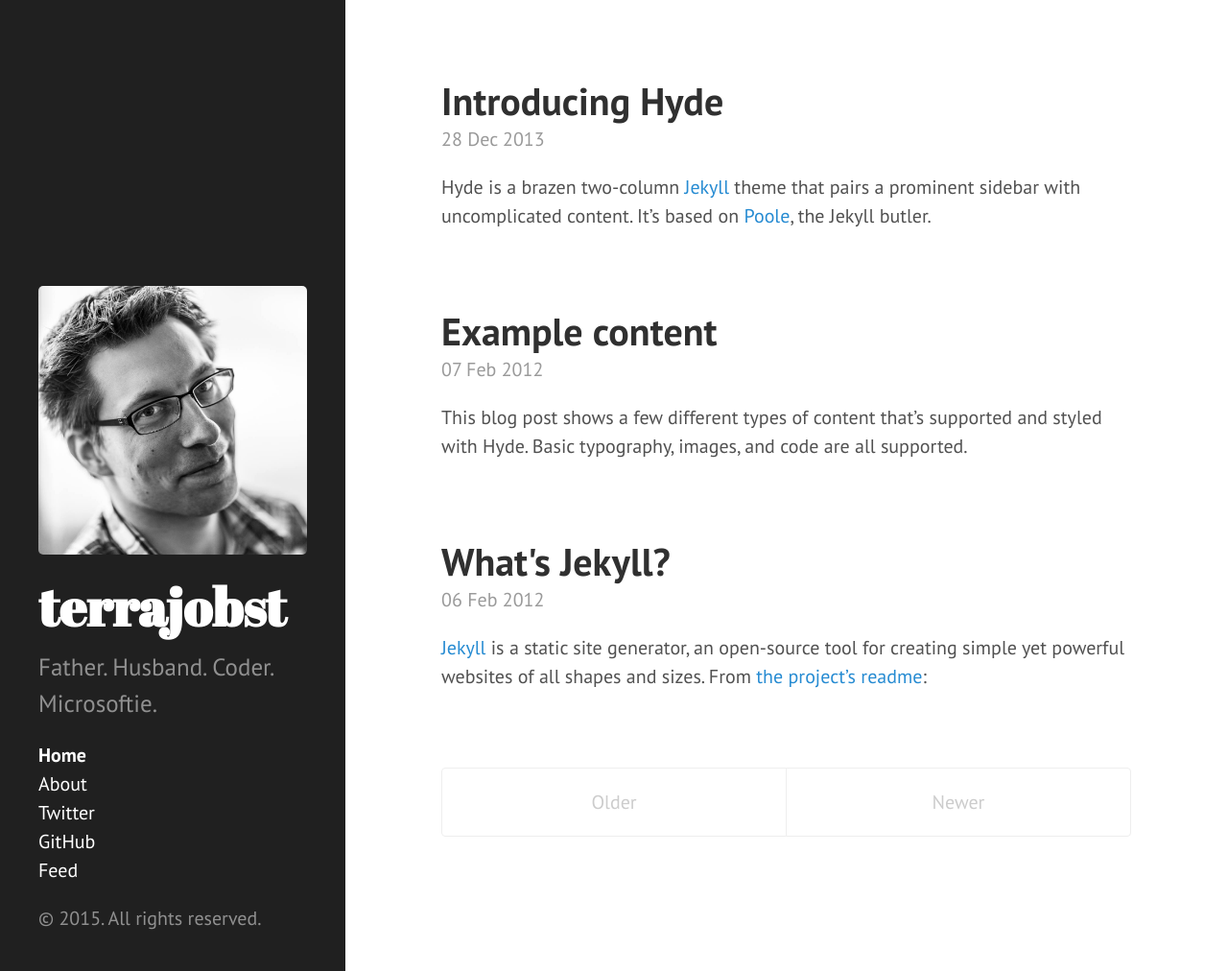
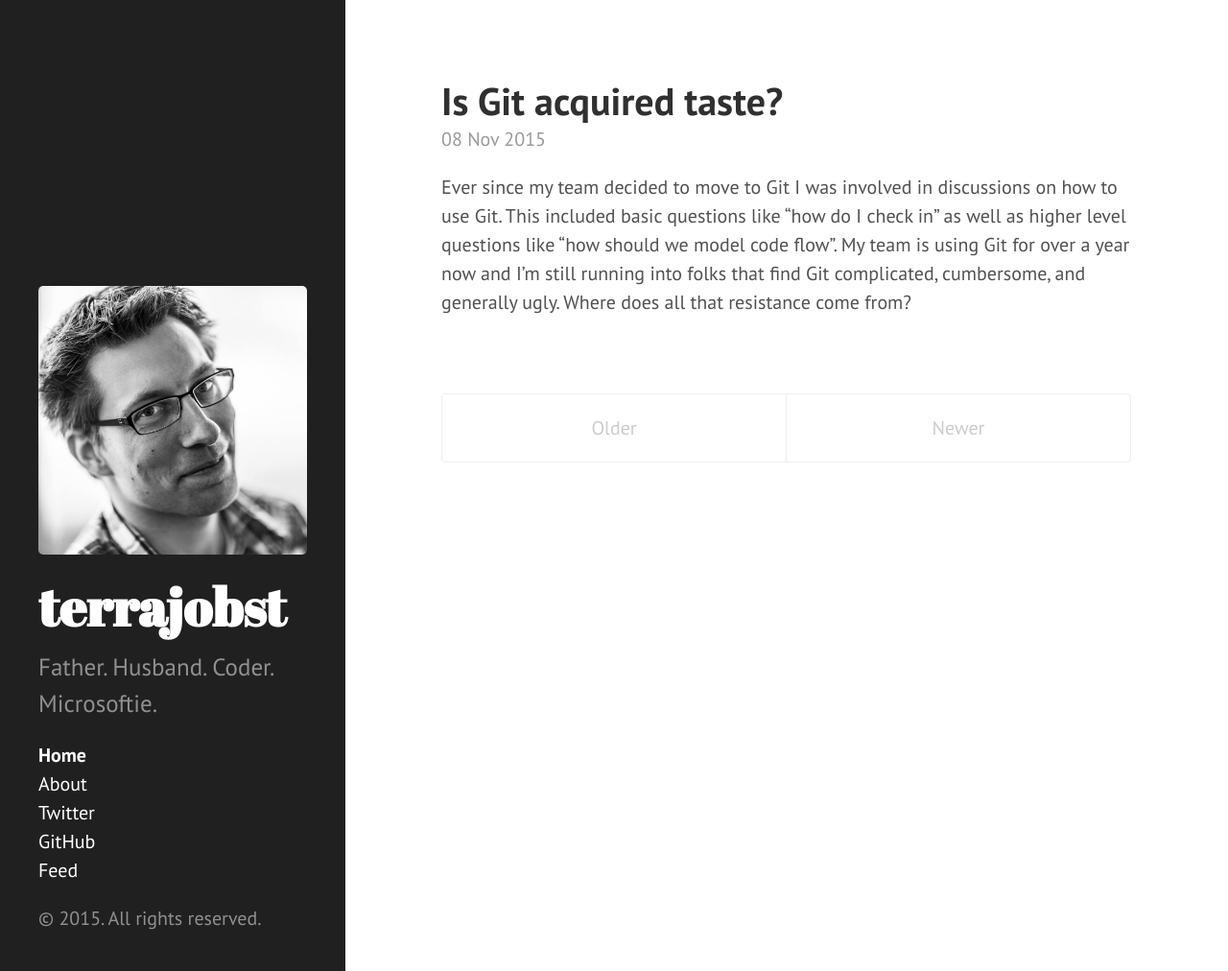
Before and after one commit to terrajobst/terrajobst.github.io, a Jekyll site: the page built from index.html, in a window 1280 px wide and 1012 px high. Shown: the whole window at 96% size. Built offline with Jekyll 4.4.1, drawn with Linux system fonts in a browser that asks for light colours; Markdown is read by kramdown in place of the engine named in the settings; the list of posts is cut into pages by our own code; part of the change alters nothing that is shown.

Commit message:
Kick off the blog with actual content

````diff
--- a/_posts/2012-02-06-whats-jekyll.md
+++ /dev/null
@@ -1,13 +0,0 @@
----
-layout: post
-title: What's Jekyll?
-comments: true
----
-
-[Jekyll](http://jekyllrb.com) is a static site generator, an open-source tool for creating simple yet powerful websites of all shapes and sizes. From [the project's readme](https://github.com/mojombo/jekyll/blob/master/README.markdown):
-
-  > Jekyll is a simple, blog aware, static site generator. It takes a template directory [...] and spits out a complete, static website suitable for serving with Apache or your favorite web server. This is also the engine behind GitHub Pages, which you can use to host your project’s page or blog right here from GitHub.
-
-It's an immensely useful tool and one we encourage you to use here with Hyde.
-
-Find out more by [visiting the project on GitHub](https://github.com/mojombo/jekyll).
--- a/_posts/2012-02-07-example-content.md
+++ /dev/null
@@ -1,56 +0,0 @@
----
-layout: post
-title: Example content
-comments: true
----
-
-This blog post shows a few different types of content that's supported and styled with Hyde. Basic typography, images, and code are all supported.
-
------
-
-Cum sociis natoque penatibus et magnis <a href="#">dis parturient montes</a>, nascetur ridiculus mus. Aenean eu leo quam. Pellentesque ornare sem lacinia quam venenatis vestibulum. Sed posuere consectetur est at lobortis. Cras mattis consectetur purus sit amet fermentum.
-
-> Curabitur blandit tempus porttitor. **Nullam quis risus eget urna mollis** ornare vel eu leo. Nullam id dolor id nibh ultricies vehicula ut id elit.
-
-Etiam porta *sem malesuada magna* mollis euismod. Cras mattis consectetur purus sit amet fermentum. Aenean lacinia bibendum nulla sed consectetur.
-
-## Heading
-
-Vivamus sagittis lacus vel augue laoreet rutrum faucibus dolor auctor. Duis mollis, est non commodo luctus, nisi erat porttitor ligula, eget lacinia odio sem nec elit. Morbi leo risus, porta ac consectetur ac, vestibulum at eros.
-
-### Sub-heading
-
-Cum sociis natoque penatibus et magnis dis parturient montes, nascetur ridiculus mus.
-
-{% highlight js %}
-// Example can be run directly in your JavaScript console
-
-// Create a function that takes two arguments and returns the sum of those arguments
-var adder = new Function("a", "b", "return a + b");
-
-// Call the function
-adder(2, 6);
-// > 8
-{% endhighlight %}
-
-Aenean lacinia bibendum nulla sed consectetur. Etiam porta sem malesuada magna mollis euismod. Fusce dapibus, tellus ac cursus commodo, tortor mauris condimentum nibh, ut fermentum massa.
-
-### Sub-heading
-
-Cum sociis natoque penatibus et magnis dis parturient montes, nascetur ridiculus mus. Aenean lacinia bibendum nulla sed consectetur. Etiam porta sem malesuada magna mollis euismod. Fusce dapibus, tellus ac cursus commodo, tortor mauris condimentum nibh, ut fermentum massa justo sit amet risus.
-
-* Praesent commodo cursus magna, vel scelerisque nisl consectetur et.
-* Donec id elit non mi porta gravida at eget metus.
-* Nulla vitae elit libero, a pharetra augue.
-
-Donec ullamcorper nulla non metus auctor fringilla. Nulla vitae elit libero, a pharetra augue.
-
-1. Vestibulum id ligula porta felis euismod semper.
-2. Cum sociis natoque penatibus et magnis dis parturient montes, nascetur ridiculus mus.
-3. Maecenas sed diam eget risus varius blandit sit amet non magna.
-
-Cras mattis consectetur purus sit amet fermentum. Sed posuere consectetur est at lobortis.
-
------
-
-Want to see something else added? <a href="https://github.com/mdo/hyde/issues/new">Open an issue.</a>
--- a/_posts/2013-12-28-introducing-hyde.md
+++ /dev/null
@@ -1,38 +0,0 @@
----
-layout: post
-title: Introducing Hyde
-comments: true
----
-
-Hyde is a brazen two-column [Jekyll](http://jekyllrb.com) theme that pairs a prominent sidebar with uncomplicated content. It's based on [Poole](http://getpoole.com), the Jekyll butler.
-
-### Built on Poole
-
-Poole is the Jekyll Butler, serving as an upstanding and effective foundation for Jekyll themes by [@mdo](https://twitter.com/mdo). Poole, and every theme built on it (like Hyde here) includes the following:
-
-* Complete Jekyll setup included (layouts, config, [404](/404), [RSS feed](/atom.xml), posts, and [example page](/about))
-* Mobile friendly design and development
-* Easily scalable text and component sizing with `rem` units in the CSS
-* Support for a wide gamut of HTML elements
-* Related posts (time-based, because Jekyll) below each post
-* Syntax highlighting, courtesy Pygments (the Python-based code snippet highlighter)
-
-### Hyde features
-
-In addition to the features of Poole, Lanyon adds the following:
-
-* Sidebar includes support for textual modules and a dynamically generated navigation with active link support
-* Two orientations for content and sidebar, default (left sidebar) and [reverse](https://github.com/poole/lanyon#reverse-layout) (right sidebar), available via `<body>` classes
-* [Eight optional color schemes](https://github.com/poole/hyde#themes), available via `<body>` classes
-
-[Head to the readme](https://github.com/poole/hyde#readme) to learn more.
-
-### Browser support
-
-Hyde is by preference a forward-thinking project. In addition to the latest versions of Chrome, Safari (mobile and desktop), and Firefox, it is only compatible with Internet Explorer 9 and above.
-
-### Download
-
-Hyde is developed on and hosted with GitHub. Head to the <a href="https://github.com/poole/hyde">GitHub repository</a> for downloads, bug reports, and features requests.
-
-Thanks!
--- /dev/null
+++ b/_posts/2015-11-08-git-acquired-taste.md
@@ -0,0 +1,83 @@
+---
+layout: post
+title: Is Git acquired taste?
+comments: true
+---
+
+Ever since my team decided to move to Git I was involved in discussions on how to use Git. This included basic questions like "how do I check in" as well as
+higher level questions like "how should we model code flow". My team is using Git for over a year now and I'm still running into folks that find Git complicated, cumbersome, and generally ugly. Where does all that resistance come from?
+
+## I'm not a hacker
+
+First let me start by saying I was never a Unix hacker. In fact, when I joined Microsoft five years ago I wasn't a command line aficionado either. I'm the kind of guy that really enjoys UI and will zoom in to fix off-by-one pixel errors.
+
+However, I'm in love with Git ever since I moved switched from Mercurial about three years ago. The fact that so many folks I deeply respect and admire seem to think Git is complicated made me wonder why *I* like it. I don't think of myself as particularly clever. I already told you that I'm not a command line hacker (I still can't seem to remember the syntax of `findstr` for fuck's sake).
+
+So I wonder what causes so much resistance that I've seen for Git.
+
+## Why the strong dislike for Git?
+
+A couple of days ago I had a thought. Maybe it's not that Git is hard, ugly, or complicated. Maybe it's a matter of first impression. I tweeted the following:
+
+<blockquote class="twitter-tweet" lang="en"><p lang="en" dir="ltr">I&#39;ve come to believe that Git is an awesome tool for a single developer but acquired taste for a team environment.</p>&mdash; Immo Landwerth (@terrajobst) <a href="https://twitter.com/terrajobst/status/663222749188329473">November 8, 2015</a></blockquote> <script async src="//platform.twitter.com/widgets.js" charset="utf-8"></script>
+
+Many folks replied and pointed out that Git is an excellent tool for teams -- given that I really love Git it should not come as a surprise that I think so too.
+
+I tried to say something different. When you learn Git as a tool to organize yourself your perspective is drastically different from when you learn Git to organize a team. Let's compare them.
+
+## Git for individuals vs. Git for teams
+
+Git was designed around automating the patch submission process the Linux kernel developers uses. [Linus wanted a system](https://www.youtube.com/watch?v=4XpnKHJAok8) where he gets exactly out what he put in. Once you have that mindset, it's obvious that you want your own repository that only *you* have access to and that all operations are based around a pull-based model.
+
+In other words: you *pull* changes from people you trust rather than letting trusted people *push* to an agreed-upon sync point.
+
+This model is so successful that it found wide adoption outside the Linux kernel. In fact, GitHub is "nothing more" *handwavymotion* than a web front end over Git and this process. GitHub provides a first class feature to allow people to *request* to pull their changes. This pull request feature is great because it combines code flow with code reviews.
+
+Needless to say that the pull request process can even be used in cases where all participants are in fact allowed to push their changes directly to the centralized sync point. That's akin to ignore the guidance to conduct a code review before checking in (however, a kitten dies every time it's done).
+
+In a centralized version control system (CVCS), such as SVN, TVFC, Perforce, you simply check in. The only thing you may do before is using whatever your code review tool is. That's it.
+
+You may argue that I'm simplifying a lot in that CVCS isn't that easy either. You're correct. But folks *already* have those skills. Even worse, they are *ingrained* in most professional devs.
+
+Trying to explain why they need to fork, clone, commit, push to origin, create PR from origin to upstream, squash, and merge, is an exercise in patience -- for both sides.
+
+## Git is special
+
+"But surely technology is always changing", you must think right now. That's true, but I believe Git is somewhat special in that it's the only version control tool that I know of that has a reputation of being excessively complicated.
+
+Here are two popular examples:
+
+1. [XKCD](http://xkcd.com/1597/)
+2. [Fake man pages for Git](http://git-man-page-generator.lokaltog.net)
+
+The fake man pages highlight how hideously complicated and absurd Git can appear to newcomers. Here is [an example](http://git-man-page-generator.lokaltog.net/#4ae83247df429db41968bc5618c22612):
+
+> git-lick-archive — lick some non-filter-branched downstream archives next to a few diffed non-repacked local remotes
+
+At this point, it should be clear that I believe one reason for this perception is that the workflows of distributed version control (DVCS) are simply different from the ones used in a CVCS, which are what most teams still use.
+
+Another reason is the command line. The command line wasn't necessarily designed top-down but rather grown over time. It suffers from complex terminology and many inconsistencies of operations between different commands. Example? Sure:
+
+```
+git tag rm old-tag
+```
+
+Sigh. You just created a tag called `rm` that points to `old-tag`. Obviously.
+
+## OK, what's your point?
+
+If you read that far, you must wonder what exactly my point is. Hey, it's my blog. I get to rant all I want here. I'm under no obligation to provide a conclusion.
+
+Nonetheless, I do have some thoughts on how to make folks more successful in learning Git:
+
+* **Have a single centralized repo, no forks**. First of, I believe it's much easier to switch to Git from a CVCS if there is the one true copy. Yes, this means no forks. I can't count then number of times I had to explain the difference between origin and upstream to team members. Avoid that if you can.
+
+* **Use the command line**. What? UI is much easier! I beg to differ. UI might make your workflows smoother but it doesn't help you to understand Git. Also, if you google a question, you're much more likely to find a command line based answer than a step-by-step recipe for the UI you happen to use. The command line also helps you to learn the official Git terminology -- many UI tools have their own lingo.
+
+* **Watch a video on Git internals**. Seriously? I'm not going to use hex editor to check in. Riiiight. But understanding the basic way in which Git thinks helps you to predict what commands will do, how they behave, how to recover from mistakes, and what the limitations of Git are. An excellent video is [Git From the Bits Up](https://www.youtube.com/watch?v=MYP56QJpDr4).
+
+* **Read a book on Git**. Come on, I didn't need to read a book on \<your current version control tool\>. That might be true, but you've a lot of experience in using it. The easiest way to jump start is by reading a short book on Git. Invest half an hour every night for about a week. The return on invest is huge. And if the book is well written, you might actually enjoy it. I really liked [Version Control By Example](http://www.amazon.com/dp/0983507902).
+
+* **Give up and ask your local Git expert**. Don't laugh. We're social beings and we learn a lot by asking a coworker. However, in your own interest you shouldn't ask your expert every time you need to commit; but it's better to ask than to become horribly inefficient due to lack of understanding.
+
+Happy hacking.
--- a/about.md
+++ b/about.md
@@ -3,28 +3,18 @@ layout: page
 title: About
 ---
 
-<p class="message">
-  Hey there! This page is included as an example. Feel free to customize it for your own use upon downloading. Carry on!
-</p>
+Welcome to my blog. I'm Immo Landwerth. I work as a Program Manager on the .NET team at Microsoft. Don't be too impressed: I'm neither a programmer nor a manager. I use Outlook, PowerPoint, Excel and sometimes Visual Studio to convince folks I know what developers want.
 
-In the novel, *The Strange Case of Dr. Jeykll and Mr. Hyde*, Mr. Poole is Dr. Jekyll's virtuous and loyal butler. Similarly, Poole is an upstanding and effective butler that helps you build Jekyll themes. It's made by [@mdo](https://twitter.com/mdo).
+When I'm not annoying my co-workers with ideas on how we could make .NET a kick-ass platform I'm...well, there is not much time left because I even do this in my spare time. Program Manager at work, coder in my spare time. If you want to know what keeps me awake, check out my [GitHub profile](https://github.com/terrajobst).
 
-There are currently two themes built on Poole:
+## Why a blog?
 
-* [Hyde](http://hyde.getpoole.com)
-* [Lanyon](http://lanyon.getpoole.com)
+> Just do it. You write for you first, people second. -- [James](https://twitter.com/debugthings/status/661993057529688065)
 
-Learn more and contribute on [GitHub](https://github.com/poole).
+Like James I'm a selfish narcissist so I blog as an intellectual form of masturbation. Jokes aside, writing is *the* way to structure your thoughts. But it's easy to get trapped in your own preconceptions. The cure is feedback, which requires making your thoughts public.
 
-## Setup
+I ponder whether I can keep up with blogging but I found some [excellent advice from Adam Ralph](http://adamralph.com/2015/09/28/blog-equals-weblog):
 
-Some fun facts about the setup of this project include:
+> This is my personal blog. I am not using it to sell services or convey a corporate message. It should be personal, even if it does have a general theme, such as software development. There's no reason I can't write posts in an informal or conversational style. There is no reason a post can't be short. A few mistakes here and there? Who cares?
 
-* Built for [Jekyll](http://jekyllrb.com)
-* Developed on GitHub and hosted for free on [GitHub Pages](https://pages.github.com)
-* Coded with [Sublime Text 2](http://sublimetext.org), an amazing code editor
-* Designed and developed while listening to music like [Blood Bros Trilogy](https://soundcloud.com/maddecent/sets/blood-bros-series)
-
-Have questions or suggestions? Feel free to [open an issue on GitHub](https://github.com/poole/issues/new) or [ask me on Twitter](https://twitter.com/mdo).
-
-Thanks for reading!
+So be it. Let's see where this leads.
````
